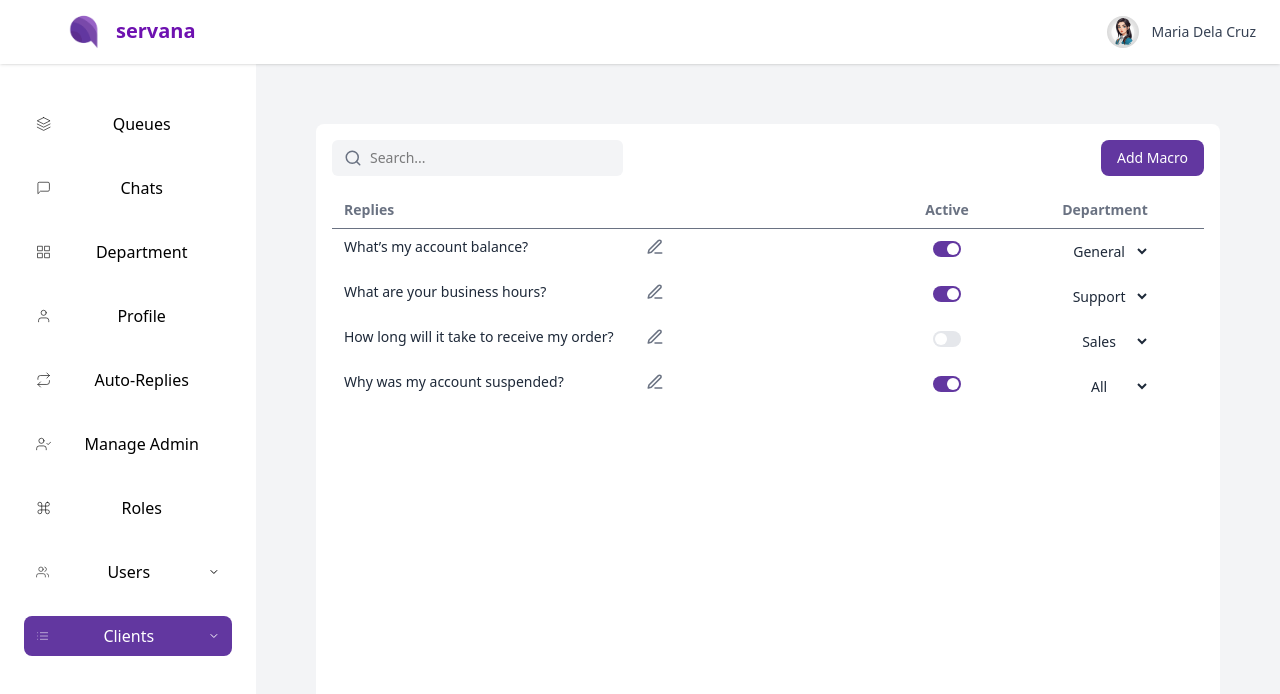
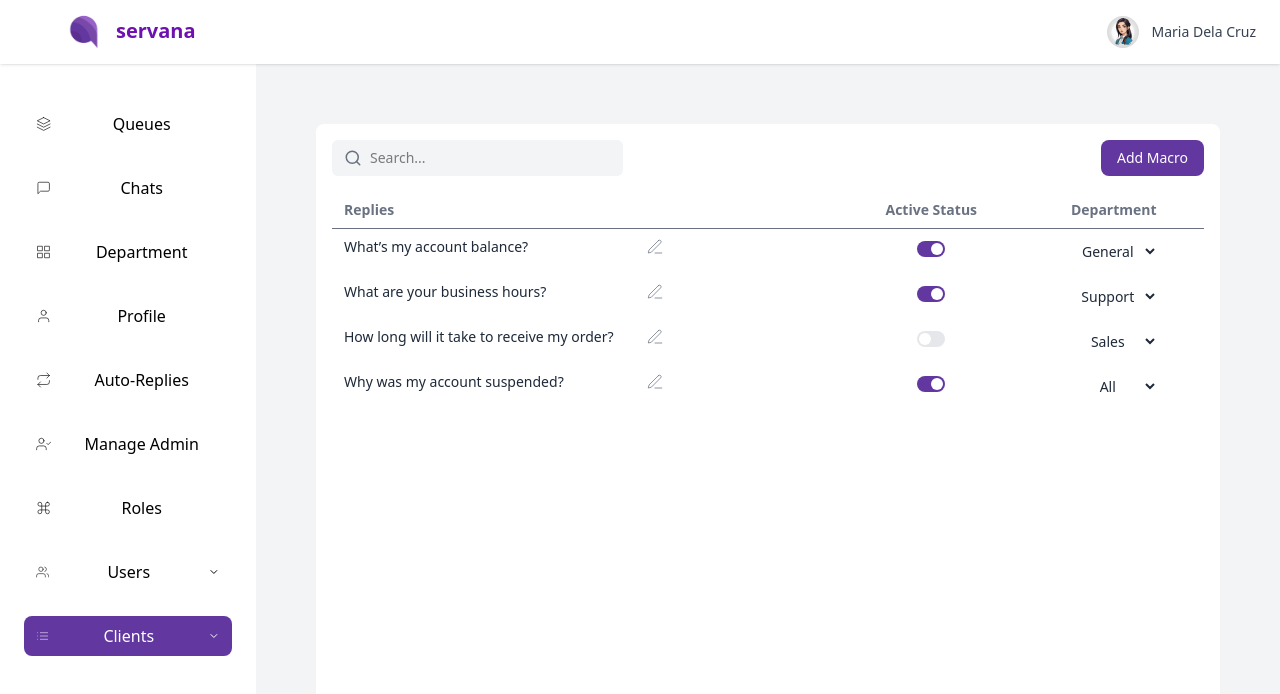
Before and after one commit to manuelamanetjr/frontend_web, a React (Vite) app: page /macros-clients in a window 1280 px wide. Shown: the top 694 px of the page. Built offline with nearby package versions, Linux system fonts and the light colour scheme.

Commit message:
Edited icons on macros tab

```diff
--- a/screens/MacrosAgents.jsx
+++ b/screens/MacrosAgents.jsx
@@ -87,7 +87,7 @@ export default function MacrosAgents() {
                 <thead className="text-gray-500 border-b">
                   <tr>
                     <th className="py-2 px-3 pl-3">Replies</th>
-                    <th className="py-2 px-3 text-center">Active</th>
+                    <th className="py-2 px-3 text-center">Active Status</th>
                     <th className="py-2 px-3 text-center">Department</th>
                   </tr>
                 </thead>
@@ -100,6 +100,7 @@ export default function MacrosAgents() {
                           <div className="absolute top-1/2 right-0 -translate-y-1/2">
                             <Edit3
                               size={18}
+                              strokeWidth={1}
                               className="text-gray-500 cursor-pointer w-[18px] h-[18px] hover:text-purple-700 transition-colors duration-200"
                               onClick={() => {
                                 setCurrentEditIndex(idx);
@@ -129,7 +130,7 @@ export default function MacrosAgents() {
                       </td>
                       <td className="py-2 px-3 text-center">
                         <select
-                          className="rounded-md px-2 py-1 text-sm bg-white text-gray-800 focus:outline-none focus:ring-0 border-none text-center"
+                          className="rounded-md px-2 py-1 text-sm text-gray-800 focus:outline-none focus:ring-0 border-none text-center"
                           value={reply.department}
                           onChange={(e) =>
                             setReplies((prev) =>
--- a/screens/MacrosClients.jsx
+++ b/screens/MacrosClients.jsx
@@ -88,7 +88,7 @@ export default function MacrosClients() {
                 <thead className="text-gray-500 border-b">
                   <tr>
                     <th className="py-2 px-3 pl-3">Replies</th>
-                    <th className="py-2 px-3 text-center">Active</th>
+                    <th className="py-2 px-3 text-center">Active Status</th>
                     <th className="py-2 px-3 text-center">Department</th>
                   </tr>
                 </thead>
@@ -101,6 +101,7 @@ export default function MacrosClients() {
                           <div className="absolute top-1/2 right-0 -translate-y-1/2">
                             <Edit3
                               size={18}
+                              strokeWidth={1}
                               className="text-gray-500 cursor-pointer w-[18px] h-[18px] hover:text-purple-700 transition-colors duration-200"
                               onClick={() => {
                                 setCurrentEditIndex(idx);
@@ -130,7 +131,7 @@ export default function MacrosClients() {
                       </td>
                       <td className="py-2 px-3 text-center">
                         <select
-                          className="rounded-md px-2 py-1 text-sm bg-white text-gray-800 focus:outline-none focus:ring-0 border-none text-center"
+                          className="rounded-md px-2 py-1 text-sm text-gray-800 focus:outline-none focus:ring-0 border-none text-center"
                           value={reply.department}
                           onChange={(e) =>
                             setReplies((prev) =>
```
